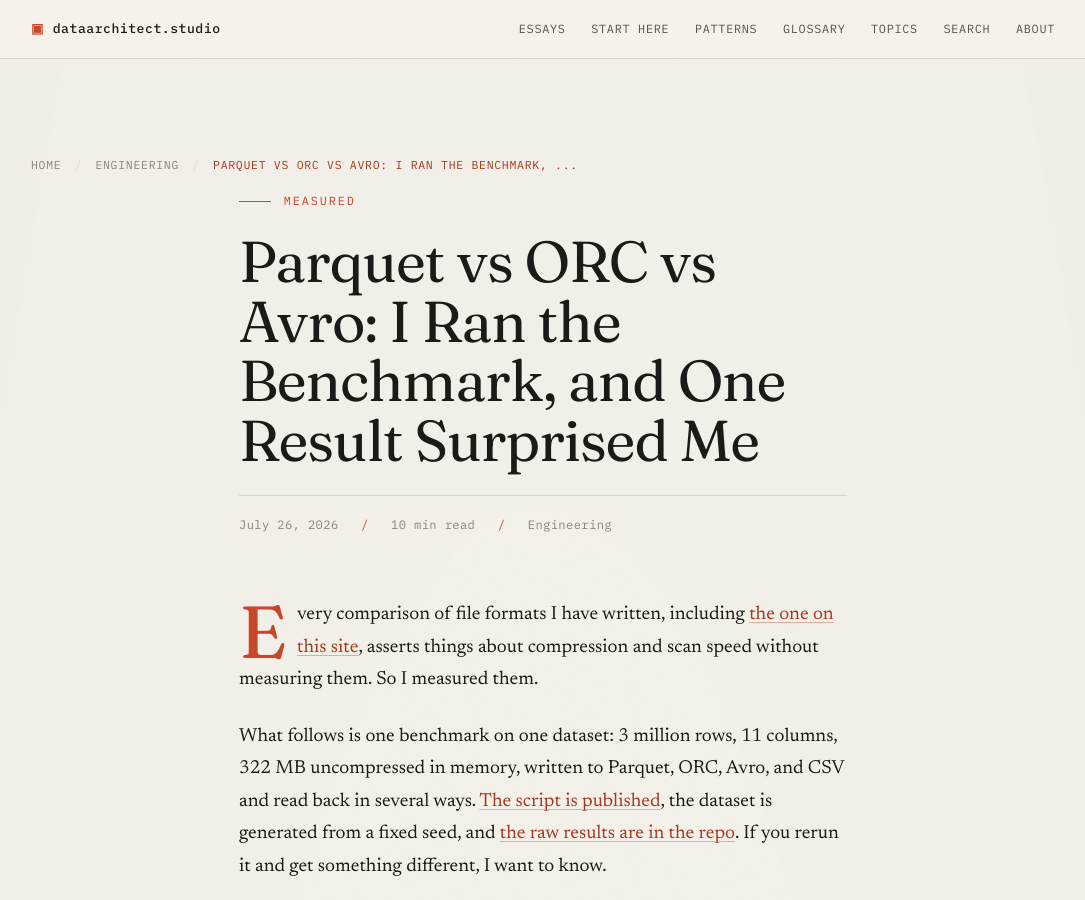
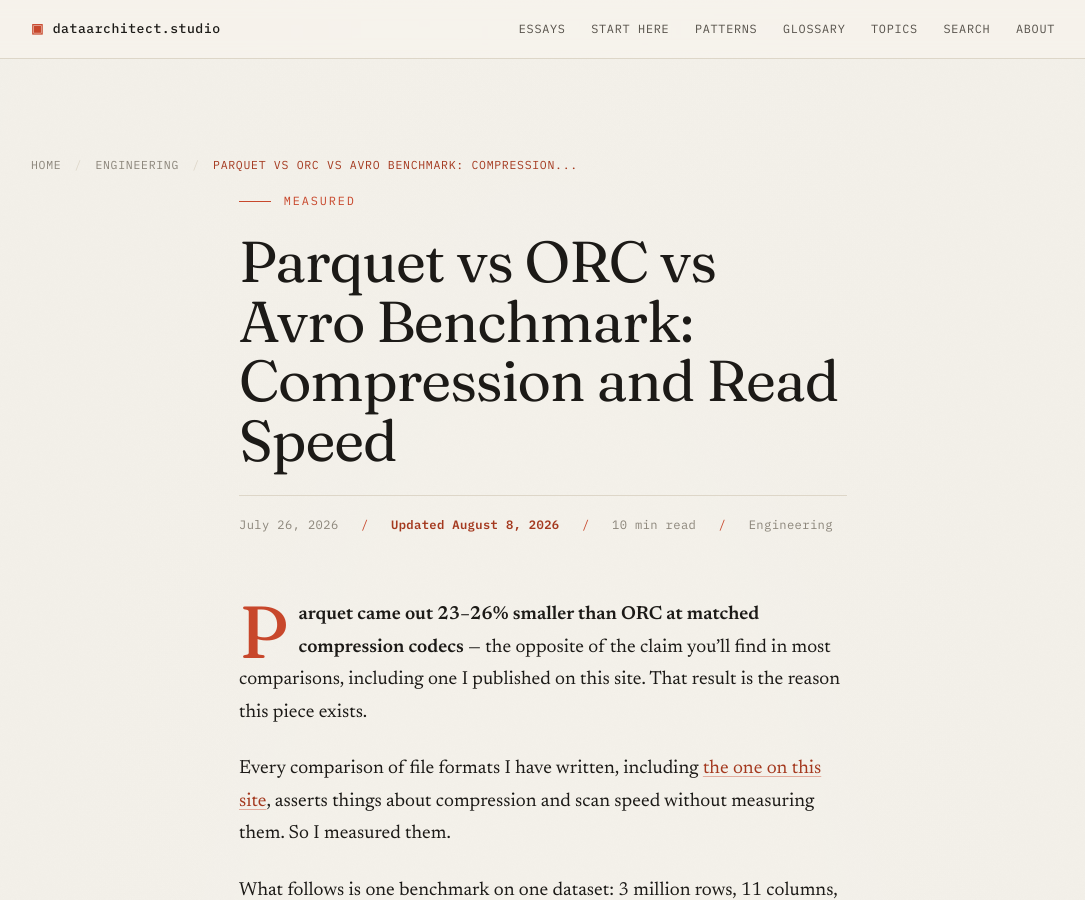
Before and after one commit to 404found-del/404found-del.github.io, a Jekyll site: the page built from _posts/2026-07-26-parquet-vs-orc-vs-avro-benchmark.md, in a window 1280 px wide and 900 px high. Shown: the whole window, without its empty margins (97-1182 px from the left). Built offline with Jekyll 4.4.1, drawn with Linux system fonts in a browser that asks for light colours.

Commit message:
Retitle the benchmark essay, change the primary KPI to page-one impressions
The 8/08 export makes the reporting we've been doing indefensible. Google
impressions by position band: 1-10 has 271 impressions and 54 clicks (19.9% CTR);
positions 31+ hold 91% of all impressions and returned one click between them.
Page one converts fine. There is just almost nothing on it.

That means the impression growth we treated as progress for three weeks - 11,369
to 14,493 to 16,987 - was almost entirely growth in page-4-to-page-9 impressions.
It bought one click. New primary KPI is page-one impressions (271, +50 w/w), with
striking-distance impressions (324, +111) secondary. tools/weekly-kpi.py computes
both and deliberately refuses to lead with the vanity number.

Retitled the benchmark essay. "I Ran the Benchmark, and One Result Surprised Me"
was sitting at position 59.5 on 23 impressions while its sibling
apache-iceberg-vs-parquet held 12.5 on 271 - the difference being that nobody
searches the phrase "I ran the benchmark". Now "Parquet vs ORC vs Avro Benchmark:
Compression and Read Speed", with the self-correction hook moved into the
description and a new opening line where it still lands.

This does not contradict the standing "don't touch titles" rule. That rule came
from measuring that CTR was not the constraint on established pages. This is a new
page failing to attract impressions at all, which is a different failure.

Also recorded, because it should govern what gets written next: every page-one
query on this domain is a narrow 3-5 word comparison - "unity catalog vs glue
catalog", "obt vs star schema", "parquet vs avro vs orc", "nessie vs polaris".
Head terms sit at 35-50 and do not move. And the AI cluster is the worst on the
site: 3 pages, 1,159 impressions, zero clicks, weighted position 78.2.

```diff
--- a/_posts/2026-07-26-parquet-vs-orc-vs-avro-benchmark.md
+++ b/_posts/2026-07-26-parquet-vs-orc-vs-avro-benchmark.md
@@ -1,9 +1,10 @@
 ---
-title: "Parquet vs ORC vs Avro: I Ran the Benchmark, and One Result Surprised Me"
+title: "Parquet vs ORC vs Avro Benchmark: Compression and Read Speed"
 kicker: "Measured"
 topic: "Engineering"
-description: "Real numbers on 3 million rows: compression, write time, and column-pruned reads across Parquet, ORC, Avro, and CSV. The script is published; rerun it."
+description: "Benchmarked on 3 million rows: Parquet was 23-26% smaller than ORC at matched codecs, contradicting the usual claim. Script published, rerun it yourself."
 date: 2026-07-26 14:00:00 +0530
+last_modified_at: 2026-08-08
 faq:
   - q: "Is Parquet or ORC better for compression?"
     a: "On the dataset measured here, Parquet was smaller at every matched compression codec: 26% smaller than ORC with Snappy, and 23% smaller with DEFLATE. That contradicts the widely repeated claim that ORC compresses better. The honest conclusion isn't that ORC is worse everywhere, but that 'ORC compresses better' is not a default you can assume, and is worth measuring on your own data before it drives a decision."
@@ -14,6 +15,10 @@ faq:
   - q: "Should I use gzip or zstd for Parquet?"
     a: "Zstd, in almost every case. Measured on identical data, gzip produced a file 8% smaller than zstd but took 30 times longer to write. That trade is rarely worth making for analytical tables that are written once and read many times, and never worth making for tables written continuously."
 ---
+
+**Parquet came out 23–26% smaller than ORC at matched compression codecs** — the
+opposite of the claim you'll find in most comparisons, including one I published
+on this site. That result is the reason this piece exists.
 
 Every comparison of file formats I have written, including
 [the one on this site](/essays/parquet-vs-orc-vs-avro/), asserts things about
```
